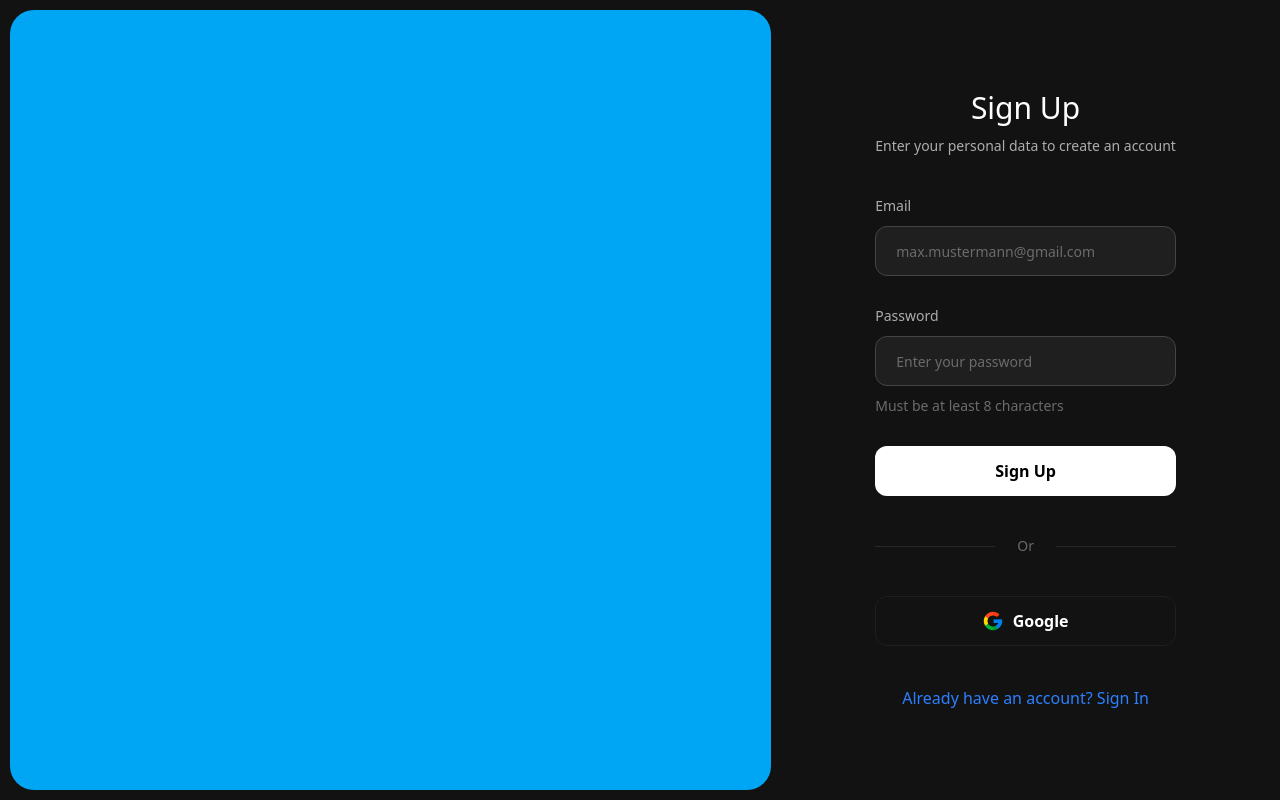
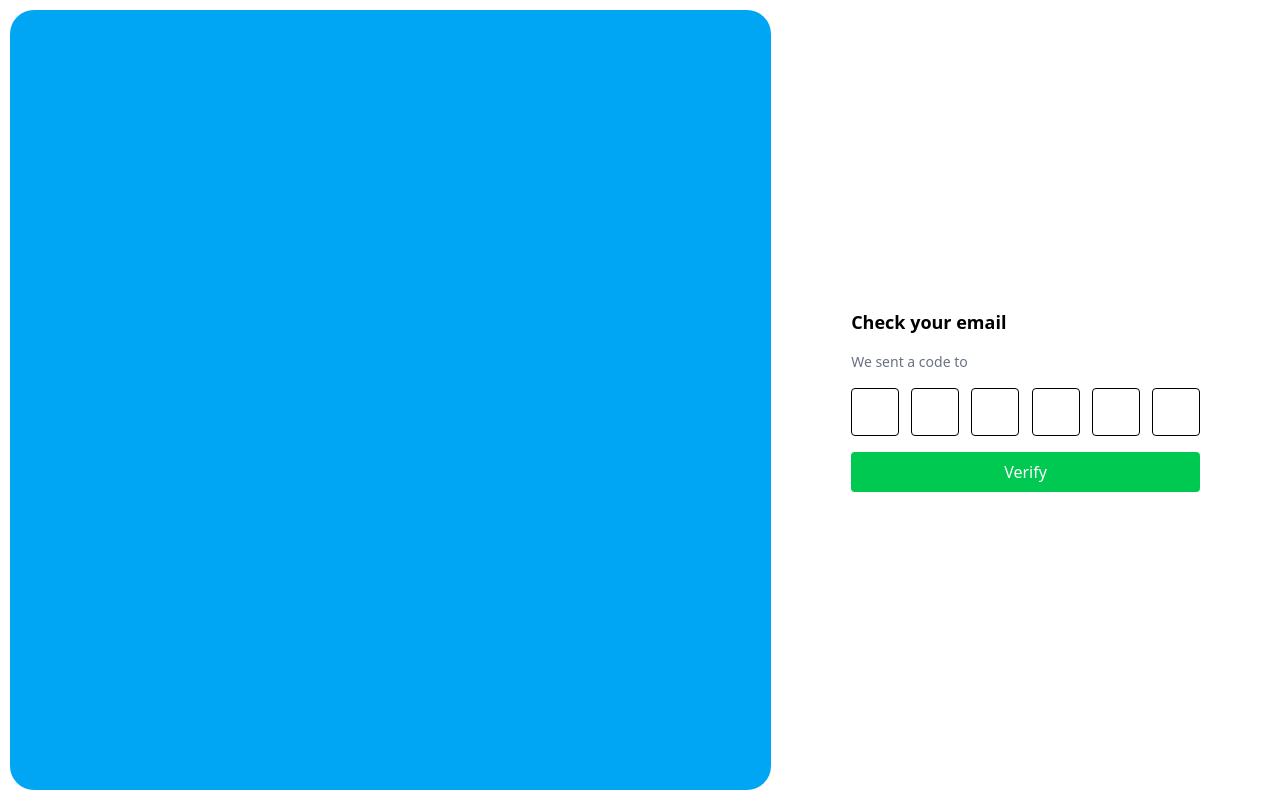
Before and after one commit to ArthurKunz/login, a Next.js app: page /pages/auth in a window 1280 px wide. Built offline with nearby package versions, Linux system fonts and the light colour scheme; no server answers.

Commit message:
splitted verify input into 6 seperate inputs and changed verify code from 8 digits to 6 digits | code supabase

```diff
--- a/app/components/verify.tsx
+++ b/app/components/verify.tsx
@@ -1,6 +1,6 @@
 'use client'
 
-import { useState } from 'react'
+import { useState, useRef } from 'react'
 import { supabase } from '../../utils/supabase/client'
 
 interface VerifyProps {
@@ -9,10 +9,46 @@ interface VerifyProps {
 }
 
 export default function Verify({ email, onSuccess }: VerifyProps) {
-    const [code, setCode] = useState('')
+    const [digits, setCode] = useState<string[]>(['', '', '', '', '', ''])
+    const inputRefs = useRef<(HTMLInputElement | null)[]>([])
+
+    const handleChange = (value: string, index: number) => {
+        if (!/^\d$/.test(value)) return
+        const newDigits = [...digits]
+        newDigits[index] = value
+        setCode(newDigits)
+        if (index < 5) inputRefs.current[index + 1]?.focus()
+    }
+
+    const handleKeyDown = (e: React.KeyboardEvent<HTMLInputElement>, index: number) => {
+        if (e.key === 'Backspace') {
+            const newDigits = [...digits]
+            if (digits[index] !== '') {
+                newDigits[index] = ''
+                setCode(newDigits)
+            } else if (index > 0) {
+                newDigits[index - 1] = ''
+                setCode(newDigits)
+                inputRefs.current[index - 1]?.focus()
+            }
+        }
+    }
+
+    const handlePaste = (e: React.ClipboardEvent<HTMLInputElement>) => {
+        e.preventDefault()
+        const pasted = e.clipboardData.getData('text').replace(/\D/g, '').slice(0, 6)
+        if (!pasted) return
+        const newDigits = [...digits]
+        pasted.split('').forEach((char, i) => {
+            newDigits[i] = char
+        })
+        setCode(newDigits)
+        inputRefs.current[Math.min(pasted.length, 5)]?.focus()
+    }
 
     const handleVerify = async (e: React.FormEvent) => {
         e.preventDefault()
+        const code = digits.join('')
         const { error } = await supabase.auth.verifyOtp({
             email,
             token: code,
@@ -27,17 +63,25 @@ export default function Verify({ email, onSuccess }: VerifyProps) {
     }
 
     return (
-        <form onSubmit={handleVerify} className='flex flex-col gap-4'>
+        <form onSubmit={handleVerify} className='flex w-full flex-col gap-4'>
             <h2 className='text-lg font-bold'>Check your email</h2>
             <p className='text-sm text-gray-500'>We sent a code to <strong>{email}</strong></p>
-            <input
-                type="text"
-                placeholder="6-digit code"
-                value={code}
-                className="p-2 border"
-                onChange={(e) => setCode(e.target.value)}
-                required
-            />
+            <div className='flex gap-2 justify-between'>
+                {digits.map((digit, index) => (
+                    <input
+                        key={index}
+                        ref={(el) => { inputRefs.current[index] = el }}
+                        type="text"
+                        inputMode="numeric"
+                        maxLength={1}
+                        value={digit}
+                        onChange={(e) => handleChange(e.target.value, index)}
+                        onKeyDown={(e) => handleKeyDown(e, index)}
+                        onPaste={handlePaste}
+                        className='w-12 h-12 text-center text-lg font-semibold border rounded p-0'
+                    />
+                ))}
+            </div>
             <button type="submit" className="bg-green-500 text-white p-2 rounded">Verify</button>
         </form>
     )
--- a/app/pages/auth/page.tsx
+++ b/app/pages/auth/page.tsx
@@ -12,7 +12,7 @@ import { supabase } from '../../../utils/supabase/client'
 export default function AuthPage() {
     const router = useRouter()
     const searchParams = useSearchParams()
-    const [step, setStep] = useState<'signup' | 'signin' | 'verify' | 'onboarding' | 'reset-password'>('signup')
+    const [step, setStep] = useState<'signup' | 'signin' | 'verify' | 'onboarding' | 'reset-password'>('verify')
     const [signupEmail, setSignupEmail] = useState('')
 
 
@@ -23,14 +23,14 @@ export default function AuthPage() {
             setStep('onboarding')
         }
         if (stepParam === 'reset-password') {
-            setStep('reset-password')  // add this to your union type
+            setStep('reset-password')
         }
     }, [searchParams])
 
 
 
     return (
-        <div className='w-screen h-screen flex justify-between bg-[#121212] py-2.5'>
+        <div className='w-screen h-screen flex justify-between bg-[#fff] py-2.5'>
             <div className='w-3/5 h-full bg-sky-500 rounded-3xl ml-2.5'>
 
             </div>
```
